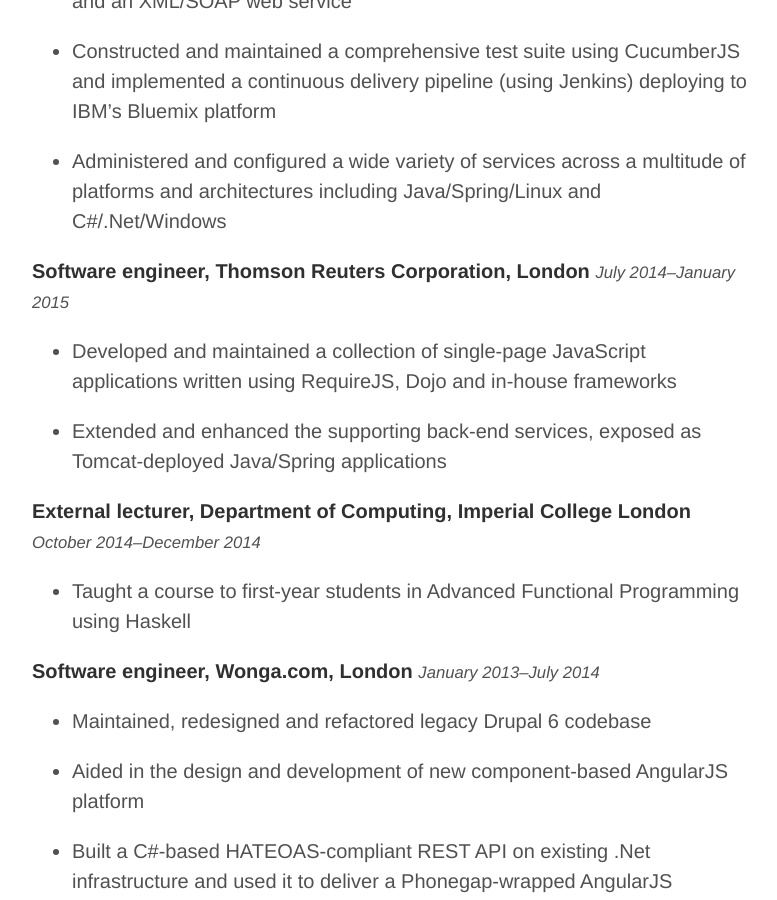
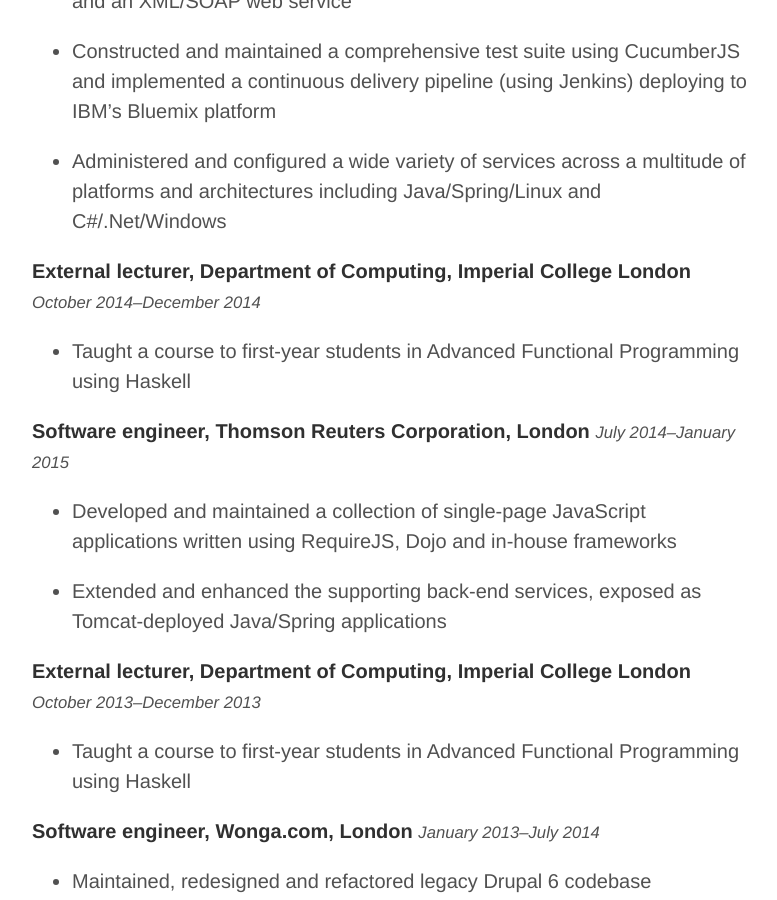
Before and after one commit to lunaris/lunaris.github.io, a Jekyll site: the page built from cv.md, in a window 1280 px wide and 900 px high, scrolled down 1088 px. Shown: the whole window, without its empty margins (248-1025 px from the left). Built offline with Jekyll 4.4.1, drawn with Linux system fonts in a browser that asks for light colours.

Commit message:
Update lecturing positions in the CV.

```diff
--- a/cv.md
+++ b/cv.md
@@ -47,6 +47,12 @@ Highly adaptable and comfortable with a wide selection of disciplines
 * Administered and configured a wide variety of services across a multitude of
   platforms and architectures including Java/Spring/Linux and C#/.Net/Windows
 
+**External lecturer, Department of Computing, Imperial College London**
+<small>*October 2014--December 2014*</small>
+
+* Taught a course to first-year students in Advanced Functional
+  Programming using Haskell
+
 **Software engineer, Thomson Reuters Corporation, London**
 <small>*July 2014--January 2015*</small>
 
@@ -57,7 +63,7 @@ Highly adaptable and comfortable with a wide selection of disciplines
   Tomcat-deployed Java/Spring applications
 
 **External lecturer, Department of Computing, Imperial College London**
-<small>*October 2014--December 2014*</small>
+<small>*October 2013--December 2013*</small>
 
 * Taught a course to first-year students in Advanced Functional
   Programming using Haskell
```
